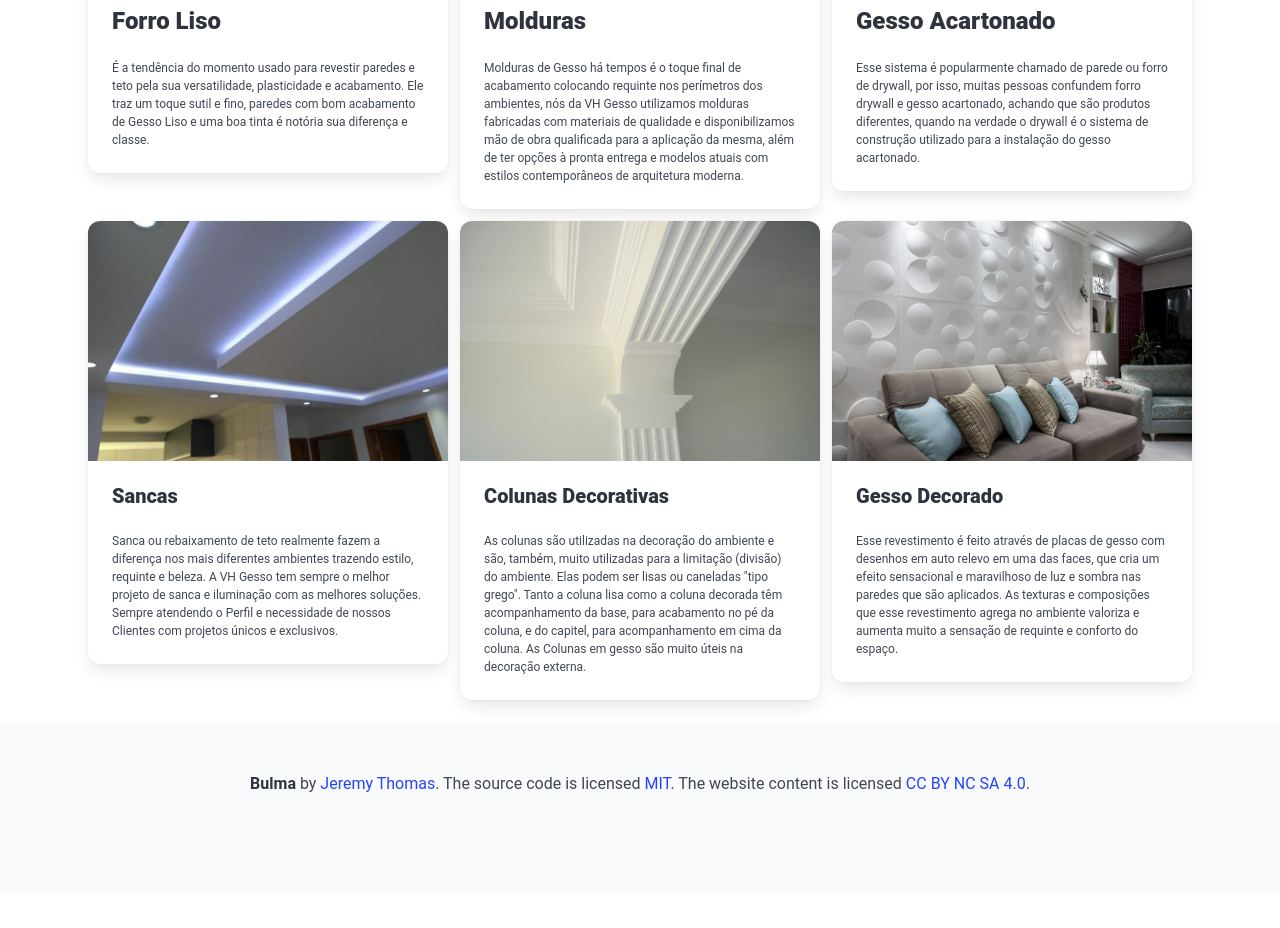
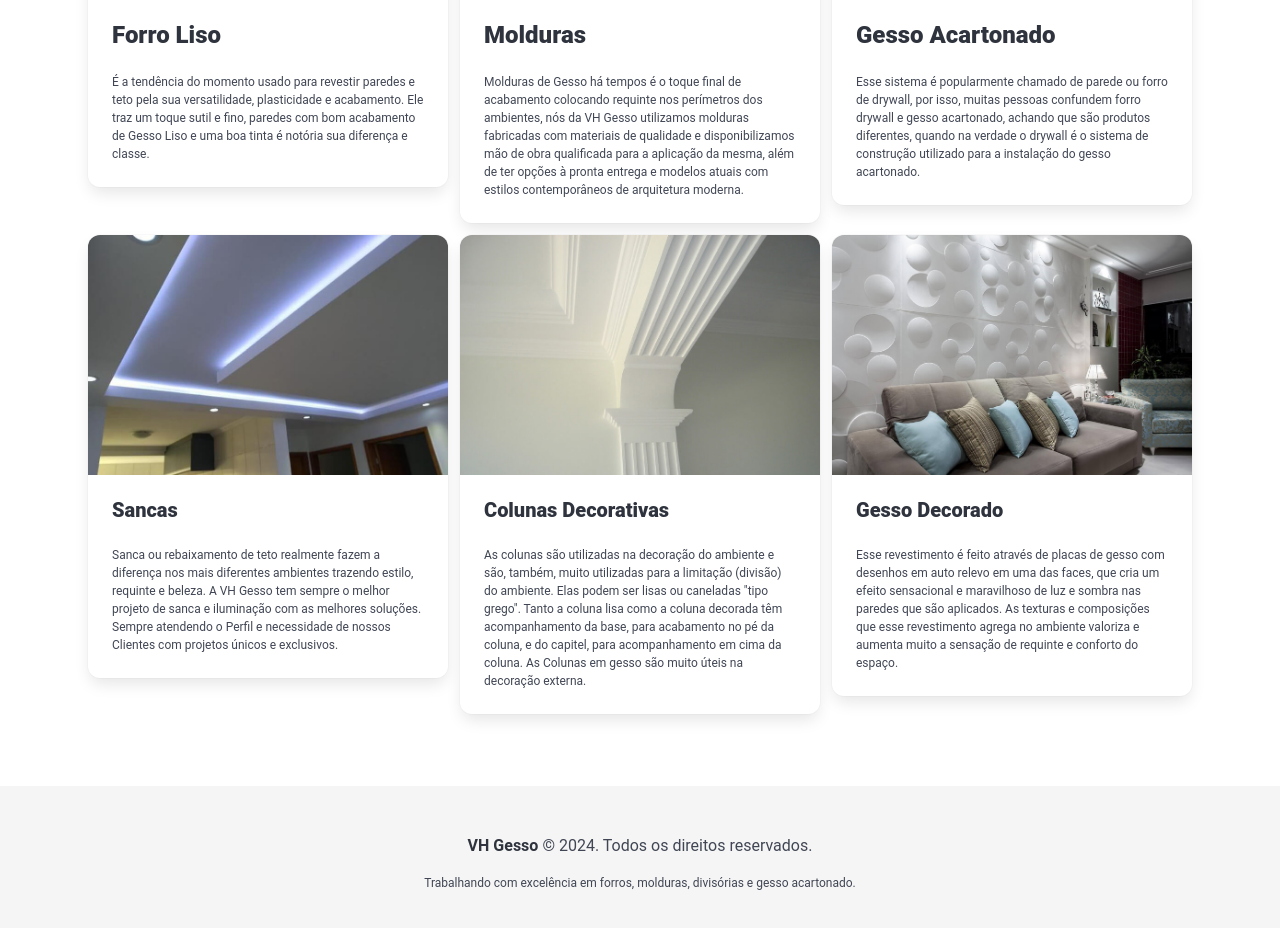
Before and after one commit to vabarboza/vhgesso-site-nuxt, a Nuxt app: page / in a window 1280 px wide. Shown: the part 794-1722 px from the top of the page. Before the commit the page ends 1686 px from the top, so only its background shows below. Built offline with nearby package versions, Linux system fonts and the light colour scheme.

Commit message:
Melhorias na pagina inicial

```diff
--- a/components/BannerSite.vue
+++ b/components/BannerSite.vue
@@ -20,7 +20,7 @@ export default {
 }
 </script>
 
-<style>
+<style scoped>
 .hero-background {
     background-image: url('~/assets/images/bannerMeio.png');
     background-size: cover;
--- a/components/FooterSite.vue
+++ b/components/FooterSite.vue
@@ -1,13 +1,14 @@
 <template>
-  <footer class="footer mt-5">
-    <div class="content has-text-centered">
-      <p>
-        <strong>Bulma</strong> by <a href="https://jgthms.com">Jeremy Thomas</a>.
-        The source code is licensed
-        <a href="http://opensource.org/licenses/mit-license.php">MIT</a>. The
-        website content is licensed
-        <a href="http://creativecommons.org/licenses/by-nc-sa/4.0/">CC BY NC SA 4.0</a>.
-      </p>
+  <footer class="footer mt-5 pb-6">
+    <div class="container">
+      <div class="content has-text-centered">
+        <p>
+          <strong>VH Gesso</strong> &copy; {{ new Date().getFullYear() }}. Todos os direitos reservados.
+        </p>
+        <p class="is-size-7">
+          Trabalhando com excelência em forros, molduras, divisórias e gesso acartonado.
+        </p>
+      </div>
     </div>
   </footer>
 </template>
@@ -18,4 +19,9 @@ export default {
 }
 </script>
 
-<style></style>
+<style scoped>
+.footer {
+  background-color: #f5f5f5;
+  padding: 3rem 1.5rem;
+}
+</style>
--- a/nuxt.config.js
+++ b/nuxt.config.js
@@ -1,7 +1,8 @@
 export default {
   // Global page headers: https://go.nuxtjs.dev/config-head
   head: {
-    title: 'vhgesso-site-nuxt',
+    titleTemplate: '%s - VH Gesso',
+    title: 'Forros, Divisórias e Decorações',
     htmlAttrs: {
       lang: 'pt-BR',
       class: "theme-light"
@@ -9,7 +10,7 @@ export default {
     meta: [
       { charset: 'utf-8' },
       { name: 'viewport', content: 'width=device-width, initial-scale=1' },
-      { hid: 'description', name: 'description', content: '' },
+      { hid: 'description', name: 'description', content: 'VH Gesso - Trabalhando com excelência em forros, molduras, divisórias e gesso acartonado em Sorocaba.' },
       { name: 'format-detection', content: 'telephone=no' },
     ],
     link: [
--- a/pages/index.vue
+++ b/pages/index.vue
@@ -1,6 +1,5 @@
 <template>
   <div>
-
     <div class="container p-5">
       <section class="bordered has-text-centered">
         <p class="subtitle is-6 has-text-weight-semibold m-5">NOSSOS PRODUTOS</p>
@@ -11,132 +10,92 @@
       </section>
     </div>
 
-    <div class="container pl-5 pr-5">
-
+    <div class="container pl-5 pr-5 pb-6">
       <div class="fixed-grid has-3-cols has-1-cols-mobile">
         <div class="grid">
-          <div class="cell">
+          <div class="cell" v-for="(produto, index) in produtos" :key="index">
             <div class="card">
               <div class="card-image">
-                <a href="/produtos/forroliso">
+                <NuxtLink :to="produto.link">
                   <figure class="image">
-                    <img src="~/assets/images/inicio/01.jpg" alt="Forro Liso">
+                    <img :src="produto.imagem" :alt="produto.titulo">
                   </figure>
-                </a>
+                </NuxtLink>
               </div>
               <div class="card-content">
-                <h2 class="title is-4">Forro Liso</h2>
-                <p class="is-size-7">É a tendência do momento usado para revestir paredes e teto pela sua versatilidade,
-                  plasticidade e
-                  acabamento. Ele traz um toque sutil e fino, paredes com bom acabamento de Gesso Liso e uma boa tinta é
-                  notória sua diferença e classe.</p>
-              </div>
-            </div>
-          </div>
-
-          <div class="cell">
-            <div class="card">
-              <div class="card-image">
-                <figure class="image">
-                  <img src="~/assets/images/inicio/02.jpg" alt="Forro Liso">
-                </figure>
-              </div>
-              <div class="card-content">
-                <h2 class="title is-4">Molduras</h2>
-                <p class="is-size-7">Molduras de Gesso há tempos é o toque final de acabamento colocando requinte nos
-                  perímetros dos
-                  ambientes, nós da VH Gesso utilizamos molduras fabricadas com materiais de qualidade e
-                  disponibilizamos
-                  mão de obra qualificada para a aplicação da mesma, além de ter opções à pronta entrega e modelos
-                  atuais
-                  com estilos contemporâneos de arquitetura moderna.</p>
-              </div>
-            </div>
-          </div>
-
-          <div class="cell">
-            <div class="card">
-              <div class="card-image">
-                <figure class="image">
-                  <img src="~/assets/images/inicio/03.jpg" alt="Forro Liso">
-                </figure>
-              </div>
-              <div class="card-content">
-                <h2 class="title is-4">Gesso Acartonado</h2>
-                <p class="is-size-7">Esse sistema é popularmente chamado de parede ou forro de drywall, por isso, muitas
-                  pessoas confundem
-                  forro drywall e gesso acartonado, achando que são produtos diferentes, quando na verdade o drywall é o
-                  sistema de construção utilizado para a instalação do gesso acartonado.</p>
-              </div>
-            </div>
-          </div>
-
-          <div class="cell">
-            <div class="card">
-              <div class="card-image">
-                <figure class="image">
-                  <img src="~/assets/images/inicio/04.jpg" alt="Forro Liso">
-                </figure>
-              </div>
-              <div class="card-content">
-                <h2 class="title is-5">Sancas</h2>
-                <p class="is-size-7">Sanca ou rebaixamento de teto realmente fazem a diferença nos mais diferentes
-                  ambientes trazendo
-                  estilo, requinte e beleza. A VH Gesso tem sempre o melhor projeto de sanca e iluminação com as
-                  melhores
-                  soluções. Sempre atendendo o Perfil e necessidade de nossos Clientes com projetos únicos e exclusivos.
-                </p>
-              </div>
-            </div>
-          </div>
-
-          <div class="cell">
-            <div class="card">
-              <div class="card-image">
-                <figure class="image">
-                  <img src="~/assets/images/inicio/05.jpg" alt="Forro Liso">
-                </figure>
-              </div>
-              <div class="card-content">
-                <h2 class="title is-5">Colunas Decorativas</h2>
-                <p class="is-size-7">As colunas são utilizadas na decoração do ambiente e são, também, muito utilizadas
-                  para a limitação
-                  (divisão) do ambiente. Elas podem ser lisas ou caneladas "tipo grego". Tanto a coluna lisa como a
-                  coluna
-                  decorada têm acompanhamento da base, para acabamento no pé da coluna, e do capitel, para
-                  acompanhamento
-                  em cima da coluna. As Colunas em gesso são muito úteis na decoração externa.</p>
-              </div>
-            </div>
-          </div>
-
-          <div class="cell">
-            <div class="card">
-              <div class="card-image">
-                <figure class="image">
-                  <img src="~/assets/images/inicio/06.jpg" alt="Forro Liso">
-                </figure>
-              </div>
-              <div class="card-content">
-                <h2 class="title is-5">Gesso Decorado</h2>
-                <p class="is-size-7">Esse revestimento é feito através de placas de gesso com desenhos em auto relevo em
-                  uma das faces, que
-                  cria um efeito sensacional e maravilhoso de luz e sombra nas paredes que são aplicados. As texturas e
-                  composições que esse revestimento agrega no ambiente valoriza e aumenta muito a sensação de requinte e
-                  conforto do espaço.</p>
+                <h2 class="title" :class="produto.tituloClass || 'is-4'">{{ produto.titulo }}</h2>
+                <p class="is-size-7">{{ produto.descricao }}</p>
               </div>
             </div>
           </div>
         </div>
-
       </div>
     </div>
-
   </div>
 </template>
 
 <script>
 export default {
   name: 'IndexPage',
+  head() {
+    return {
+      title: 'Produtos e Serviços em Gesso',
+      meta: [
+        {
+          hid: 'description',
+          name: 'description',
+          content: 'Conheça nossos produtos: Forro Liso, Molduras, Gesso Acartonado, Sancas, Colunas Decorativas e Gesso Decorado.'
+        }
+      ]
+    }
+  },
+  data() {
+    return {
+      produtos: [
+        {
+          titulo: 'Forro Liso',
+          tituloClass: 'is-4',
+          descricao: 'É a tendência do momento usado para revestir paredes e teto pela sua versatilidade, plasticidade e acabamento. Ele traz um toque sutil e fino, paredes com bom acabamento de Gesso Liso e uma boa tinta é notória sua diferença e classe.',
+          imagem: require('~/assets/images/inicio/01.jpg'),
+          link: '/produtos/forroliso'
+        },
+        {
+          titulo: 'Molduras',
+          tituloClass: 'is-4',
+          descricao: 'Molduras de Gesso há tempos é o toque final de acabamento colocando requinte nos perímetros dos ambientes, nós da VH Gesso utilizamos molduras fabricadas com materiais de qualidade e disponibilizamos mão de obra qualificada para a aplicação da mesma, além de ter opções à pronta entrega e modelos atuais com estilos contemporâneos de arquitetura moderna.',
+          imagem: require('~/assets/images/inicio/02.jpg'),
+          link: '/produtos/molduras'
+        },
+        {
+          titulo: 'Gesso Acartonado',
+          tituloClass: 'is-4',
+          descricao: 'Esse sistema é popularmente chamado de parede ou forro de drywall, por isso, muitas pessoas confundem forro drywall e gesso acartonado, achando que são produtos diferentes, quando na verdade o drywall é o sistema de construção utilizado para a instalação do gesso acartonado.',
+          imagem: require('~/assets/images/inicio/03.jpg'),
+          link: '/produtos/gesso-acartonado'
+        },
+        {
+          titulo: 'Sancas',
+          tituloClass: 'is-5',
+          descricao: 'Sanca ou rebaixamento de teto realmente fazem a diferença nos mais diferentes ambientes trazendo estilo, requinte e beleza. A VH Gesso tem sempre o melhor projeto de sanca e iluminação com as melhores soluções. Sempre atendendo o Perfil e necessidade de nossos Clientes com projetos únicos e exclusivos.',
+          imagem: require('~/assets/images/inicio/04.jpg'),
+          link: '/produtos/sancas'
+        },
+        {
+          titulo: 'Colunas Decorativas',
+          tituloClass: 'is-5',
+          descricao: 'As colunas são utilizadas na decoração do ambiente e são, também, muito utilizadas para a limitação (divisão) do ambiente. Elas podem ser lisas ou caneladas "tipo grego". Tanto a coluna lisa como a coluna decorada têm acompanhamento da base, para acabamento no pé da coluna, e do capitel, para acompanhamento em cima da coluna. As Colunas em gesso são muito úteis na decoração externa.',
+          imagem: require('~/assets/images/inicio/05.jpg'),
+          link: '/produtos/colunas-decorativas'
+        },
+        {
+          titulo: 'Gesso Decorado',
+          tituloClass: 'is-5',
+          descricao: 'Esse revestimento é feito através de placas de gesso com desenhos em auto relevo em uma das faces, que cria um efeito sensacional e maravilhoso de luz e sombra nas paredes que são aplicados. As texturas e composições que esse revestimento agrega no ambiente valoriza e aumenta muito a sensação de requinte e conforto do espaço.',
+          imagem: require('~/assets/images/inicio/06.jpg'),
+          link: '/produtos/gesso-decorado'
+        }
+      ]
+    }
+  }
 }
 </script>
```
Also changed, not shown: components/NavBar.vue (+36 -52 lines), 1 other file (tests, documents, lock files or other folders).
